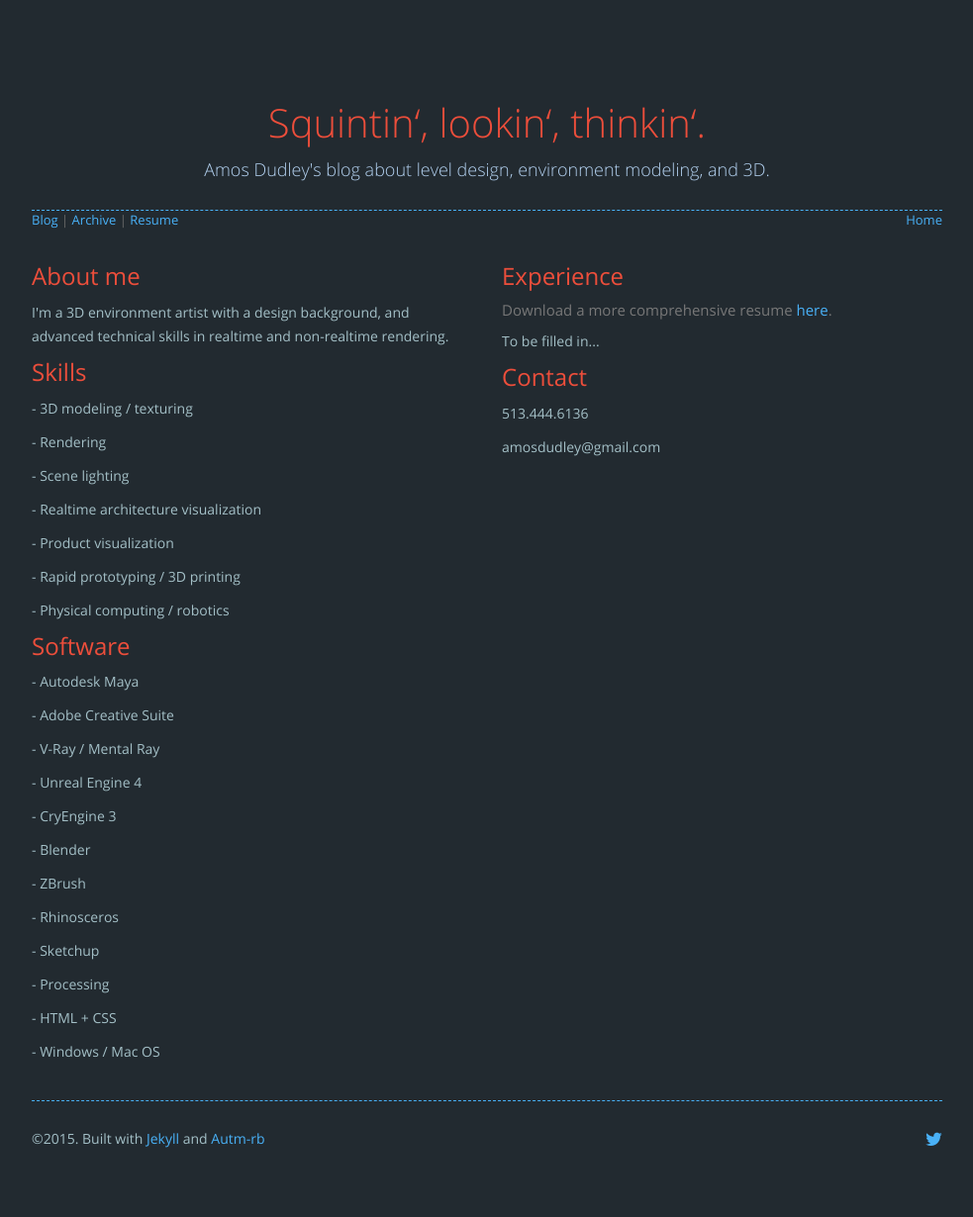
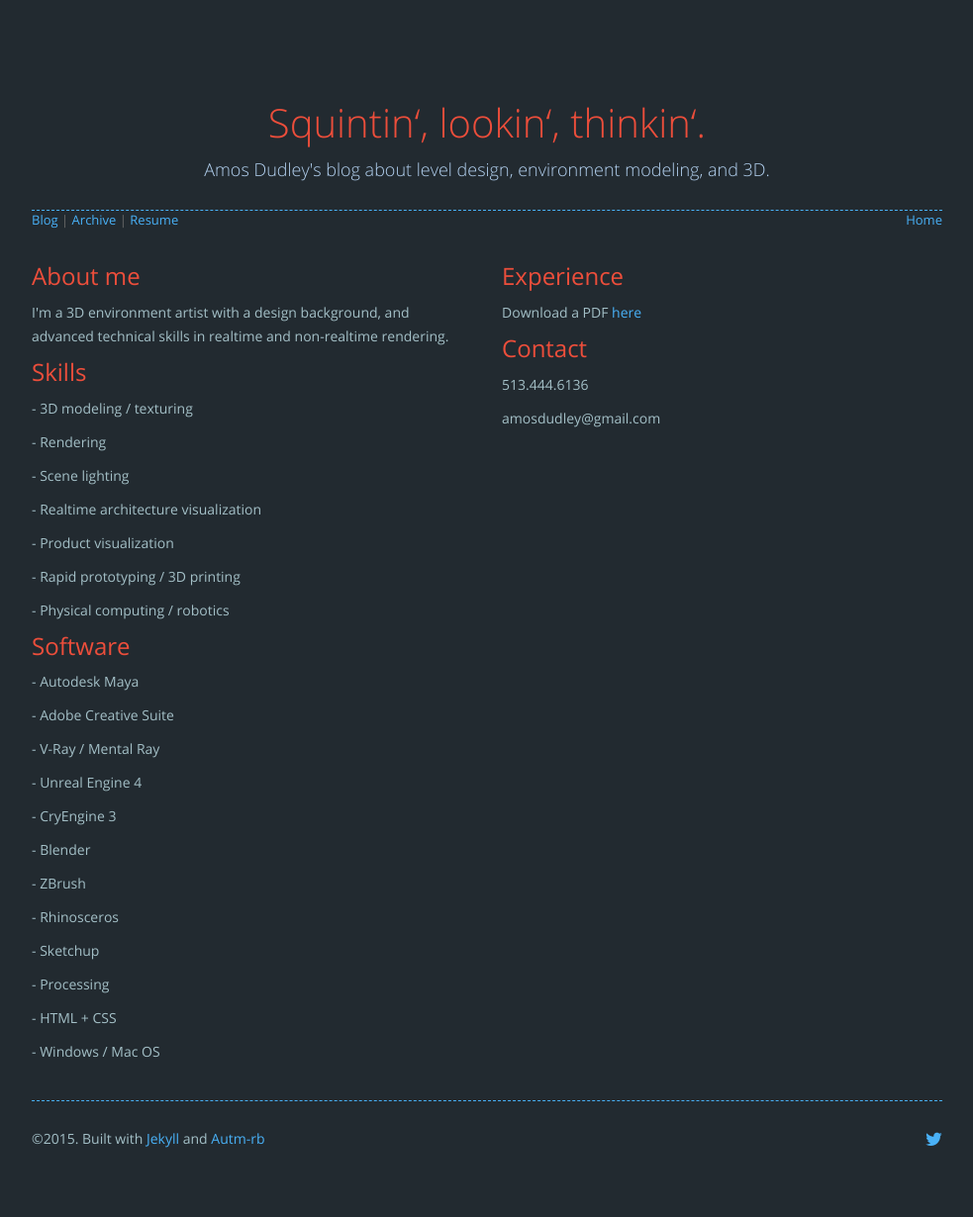
Before and after one commit to amosdudley/weblog, a Jekyll site: the page built from resume.html, in a window 1280 px wide. Shown: the whole page at 99% size, without its empty margins (148-1131 px from the left). Built offline with Jekyll 4.4.1, drawn with Linux system fonts in a browser that asks for light colours; nearby versions of some CDN libraries; comment, search, counter and statistics services are not loaded.

Commit message:
Resume update 1

```diff
--- a/resume.html
+++ b/resume.html
@@ -44,8 +44,7 @@ layout: default
   <div class="col-md-6 post-nav">
     <div id="experience">
       <h2>Experience</h2>
-	  <h4 class="text-muted">Download a more comprehensive resume <a href="http://amosdudley.com/AmosDudley_resume.pdf">here</a>.</h4>
-      <p>To be filled in...</p>
+	  <p>Download a PDF <a href="http://amosdudley.com/AmosDudley_resume.pdf">here</a>
     </div>
 
     <div id="contacts">
```
